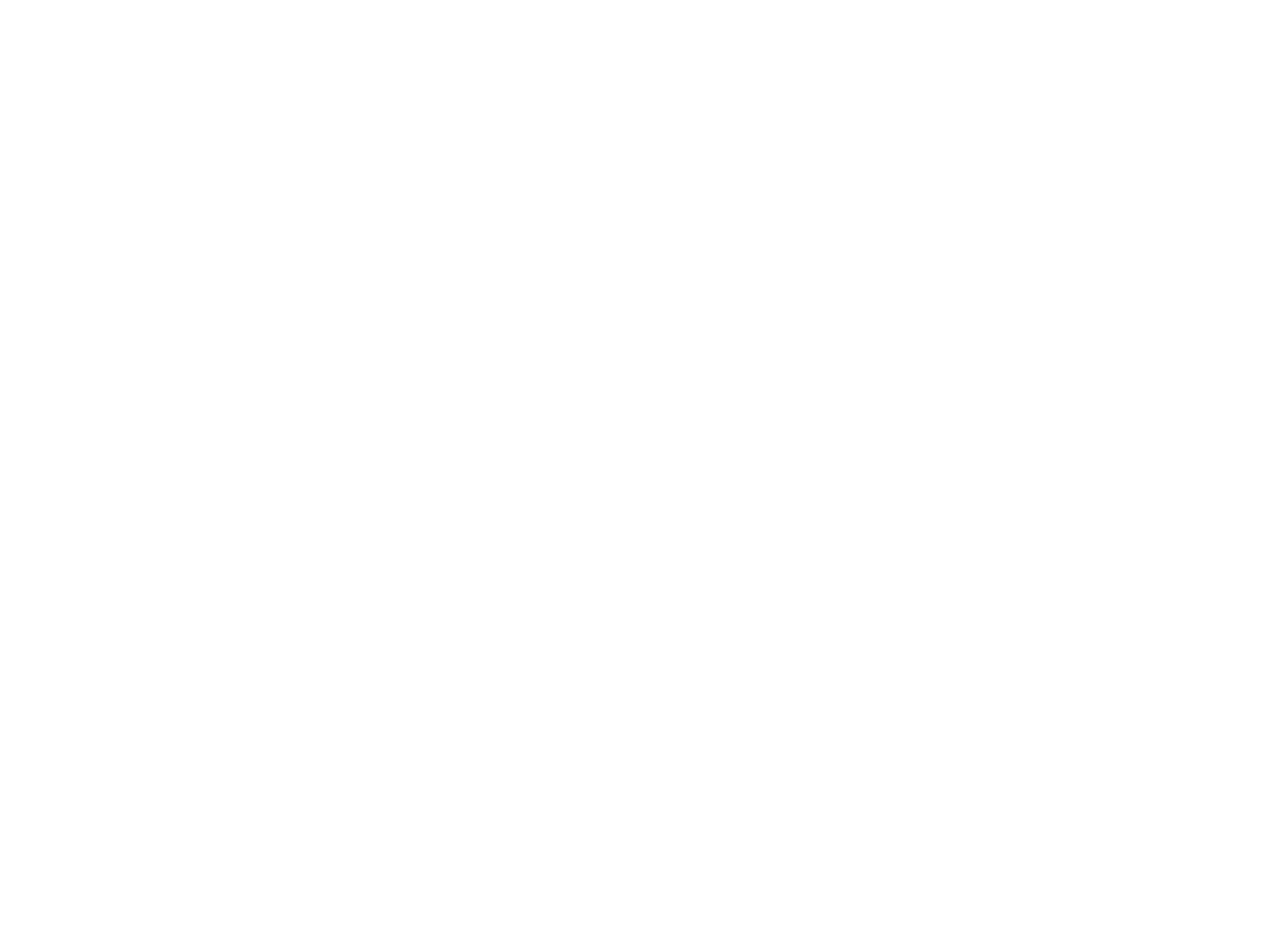
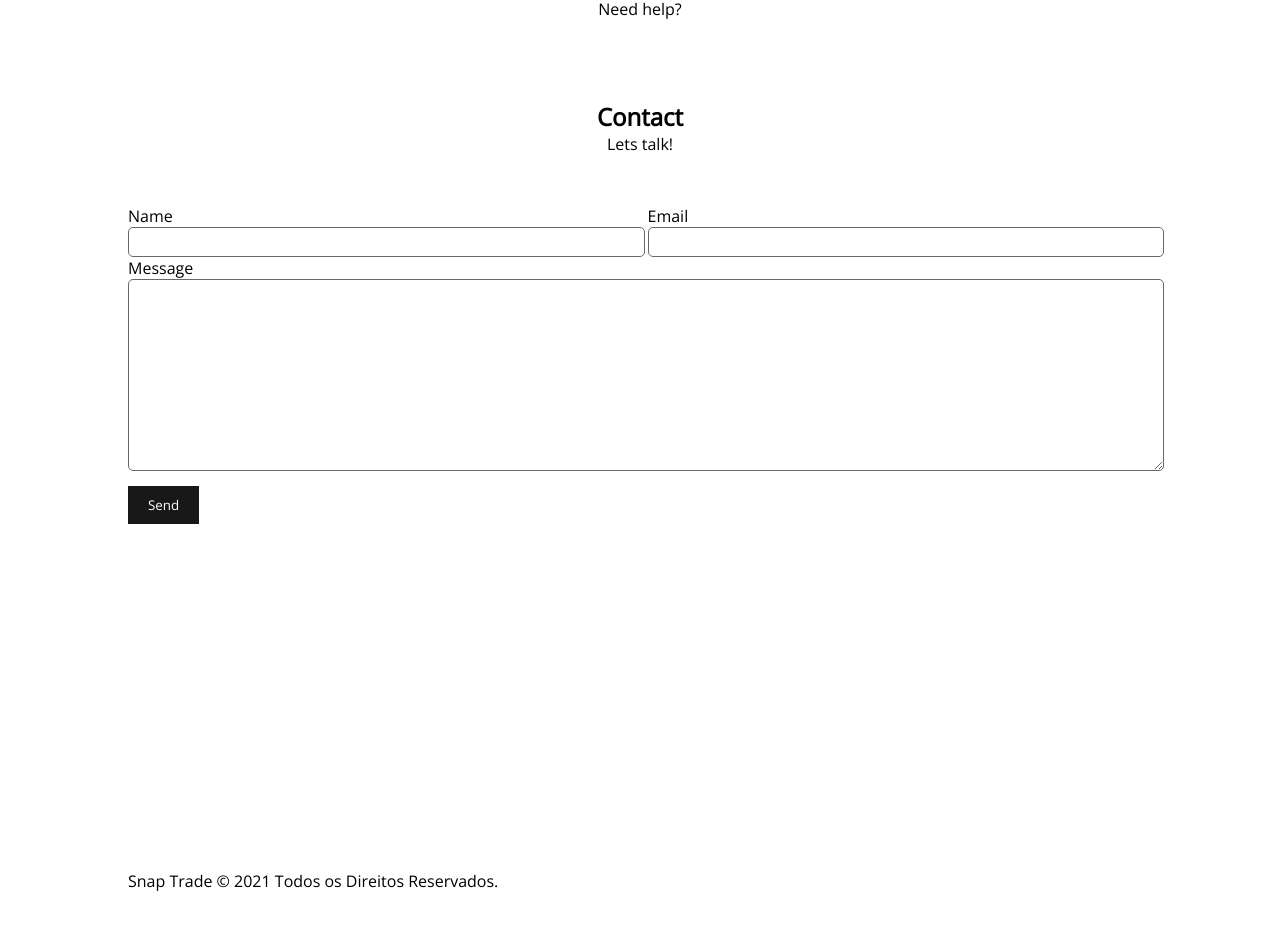
Before and after one commit to plathon/snap-trade-next, a Next.js app: page / in a window 1280 px wide. Shown: the part 736-1666 px from the top of the page. Before the commit the page ends 800 px from the top, so only its background shows below. Built offline with nearby package versions, Linux system fonts and the light colour scheme.

Commit message:
feat: lading page contact form

```diff
--- a/src/pages/index.module.css
+++ b/src/pages/index.module.css
@@ -58,3 +58,62 @@
 .more {
     text-align: center;
 }
+
+.more i {
+    color: black;
+}
+
+@media (min-width: 1030px) {
+    .contact form .fluidInputs div:nth-child(2) {
+        margin-left: 15px;
+    }
+}
+
+.contact {
+    height: 90vh;
+    max-width: 1024px;
+    margin: 0 auto;
+}
+
+.contact h2 {
+    text-align: center;
+    margin-top: 80px;
+}
+
+.contact > p {
+    text-align: center;
+    margin-bottom: 50px;
+}
+
+.contact form .fluidInputs {
+    display: flex;
+    flex-wrap: wrap;
+}
+
+.contact form .fluidInputs div {
+    flex-grow: 1;
+    min-width: 500px;
+}
+
+.contact form div > textarea, .contact form .fluidInputs div input {
+    display: block;
+    width: 100%;
+    padding: 5px;
+    border: 1px solid rgb(104, 104, 104);
+    border-radius: 5px;
+}
+
+.contact form button {
+    margin-top: 15px;
+    background-color: black;
+    color: white;
+    padding: 10px 20px;
+    text-decoration: none;
+    opacity: 0.9;
+    border: 0;
+}
+
+.footer {
+    width: 1024px;
+    margin: 50px auto;
+}
--- a/src/pages/index.tsx
+++ b/src/pages/index.tsx
@@ -25,9 +25,34 @@
         </div>
       </div>
       <div className={styles.more}>
-        <a href="#">
+        <p>Need help?</p>
+        <a href="#contact">
           <i className="fas fa-chevron-down animate__animated animate__bounce animate__repeat-3"></i>
         </a>
+      </div>
+      <div id="contact" className={styles.contact}>
+        <h2>Contact</h2>
+        <p>Lets talk!</p>
+        <form>
+          <div className={styles.fluidInputs}>
+            <div>
+              <p>Name</p>
+              <input type="text" name="name" />
+            </div>
+            <div>
+              <p>Email</p>
+              <input type="email" name="email" />
+            </div>
+          </div>
+          <div>
+            <p>Message</p>
+            <textarea rows="10" name="message" />
+            <button>Send</button>
+          </div>
+        </form>
+      </div>
+      <div className={styles.footer}>
+        <p>Snap Trade © 2021 Todos os Direitos Reservados.</p>
       </div>
     </div>
   )
```
